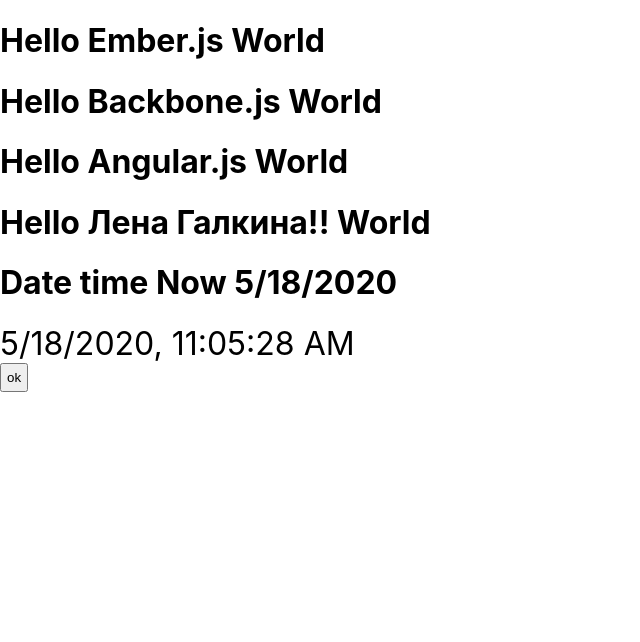
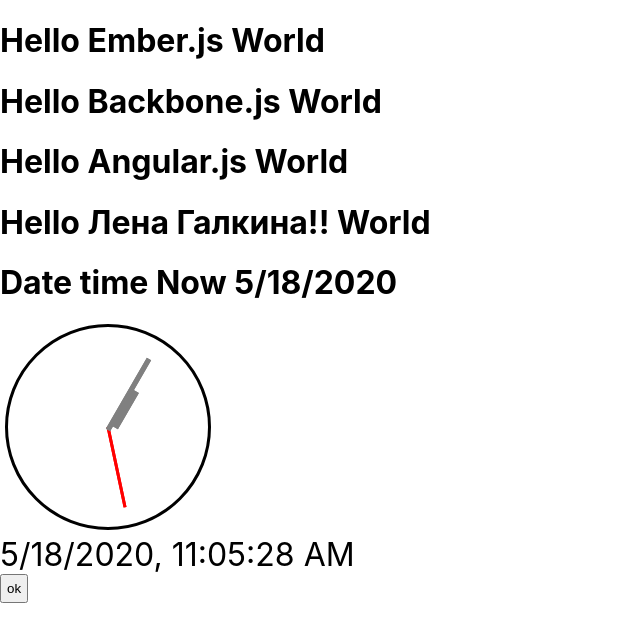
Before and after one commit to galkin-anton/kalash-lena.com, a React (Create React App) app: page / in a window 1280 px wide. Shown: the top 642 px of the page, without its empty margins (0-640 px from the left). Built offline with nearby package versions, Linux system fonts and the light colour scheme.

Commit message:
analog-display.js

```diff
--- /dev/null
+++ b/src/components/analog-display.js
@@ -0,0 +1,63 @@
+import React from 'react';
+
+const AnalogDisplay = function AnalogDisplay(props) {
+  let date = props.time;
+  console.log('Updating time...' + date.getSeconds());
+  let dialStyle = {
+    position: 'relative',
+    margin: 5,
+    top: 0,
+    left: 0,
+    width: 200,
+    height: 200,
+    borderRadius: '50%',
+    borderStyle: 'solid',
+    borderColor: 'black',
+  };
+  let secondHandStyle = {
+    position: 'relative',
+    top: '50%',
+    left: '50%',
+    border: '1px solid red',
+    width: '40%',
+    height: 1,
+    transform: 'rotate(' + (date.getSeconds() * 6 - 90).toString() +
+        'deg) translateY(-50%)',
+    transformOrigin: '0% 0%',
+    backgroundColor: 'red',
+  };
+  let minuteHandStyle = {
+    position: 'relative',
+    top: 100,
+    left: 100,
+    border: '1px solid grey',
+    width: '40%',
+    height: 3,
+    transform: 'rotate(' + (date.getMinutes() * 6 - 90).toString() +
+        'deg) translateY(-50%)',
+    transformOrigin: '0% 0%',
+    backgroundColor: 'grey',
+  };
+  let hourHandStyle = {
+    position: 'relative',
+    top: 92,
+    left: 106,
+    border: '1px solid grey',
+    width: '20%',
+    height: 7,
+    transform: 'rotate(' + (date.getMinutes() * 6 - 90).toString() +
+        'deg) translateY(-50%)',
+    transformOrigin: '0% 0%',
+    backgroundColor: 'grey',
+  };
+
+  return <div>
+    <div style={dialStyle}>
+      <div style={secondHandStyle}/>
+      <div style={minuteHandStyle}/>
+      <div style={hourHandStyle}/>
+    </div>
+  </div>;
+};
+
+export default AnalogDisplay;
--- a/src/components/clock.js
+++ b/src/components/clock.js
@@ -1,9 +1,10 @@
 import React from 'react';
 import DigitalDisplay from './digital-display';
+import AnalogDisplay from './analog-display';
 
 class Clock extends React.Component {
   state = {
-    currentTime: (new Date()).toLocaleString(),
+    currentTime: (new Date()),
   };
 
   constructor(props) {
@@ -13,17 +14,18 @@
 
   launchClock() {
     setInterval(() => {
-      console.log('Udatimg time...');
+      //console.log('Udatimg time...');
       this.setState({
-        currentTime: (new Date()).toLocaleString(),
+        currentTime: (new Date()),
       });
     }, 1000);
   }
 
   render() {
-    console.log('Rendering Clock...');
+    //console.log('Rendering Clock...');
     return <div>
-      <DigitalDisplay size={"large"} time={this.state.currentTime}/>
+      <AnalogDisplay time={this.state.currentTime}/>
+      <DigitalDisplay size={"large"} time={this.state.currentTime.toLocaleString()}/>
     </div>;
   }
 }
```
